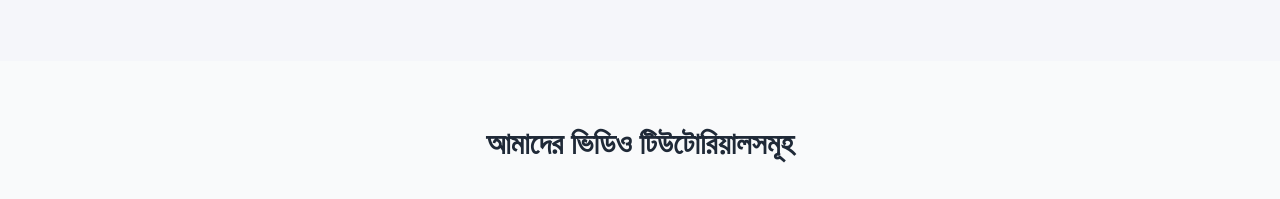
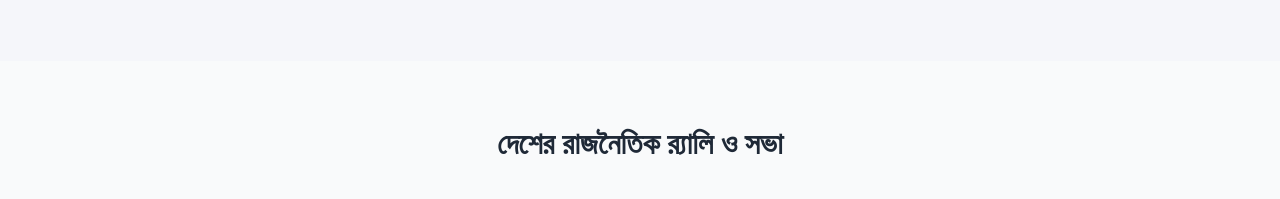
Before and after one commit to Mahii-11/political001, a React (Vite) app: page /gallery in a window 1280 px wide. Shown: the part 2140-2339 px from the top of the page. Built offline with nearby package versions, Linux system fonts and the light colour scheme; a web font is replaced by a local one.

Commit message:
new changes

```diff
--- a/src/pages/Gallery.jsx
+++ b/src/pages/Gallery.jsx
@@ -370,7 +370,7 @@ function VideoGallery() {
     <section className="w-full bg-gray-50 py-16">
       <div className="max-w-7xl mx-auto px-6">
         <h2 className="text-3xl font-bold text-gray-800 mb-10 text-center">
-          আমাদের ভিডিও টিউটোরিয়ালসমূহ
+          দেশের রাজনৈতিক র‍্যালি ও সভা
         </h2>
 
         <div className="grid grid-cols-1 sm:grid-cols-2 lg:grid-cols-3 gap-8">
```
